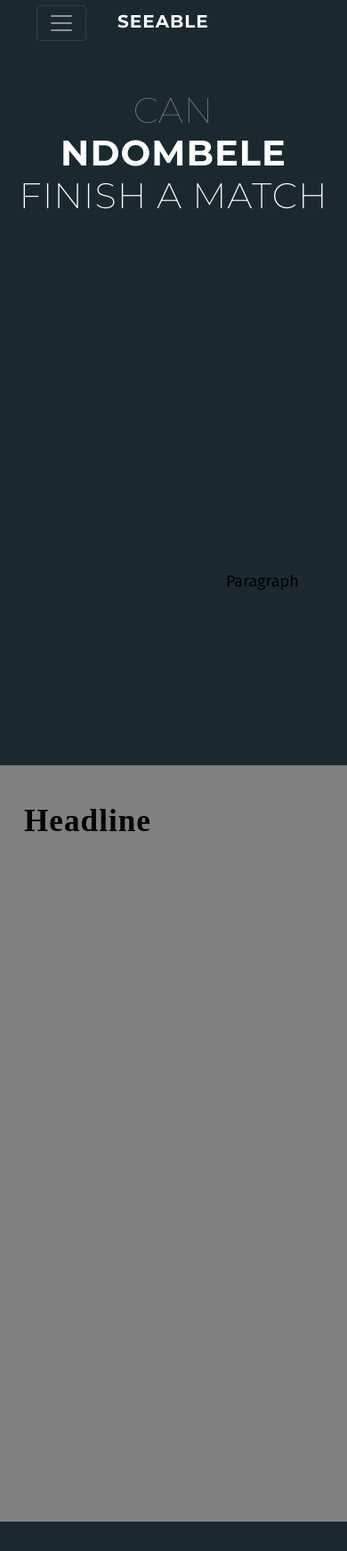
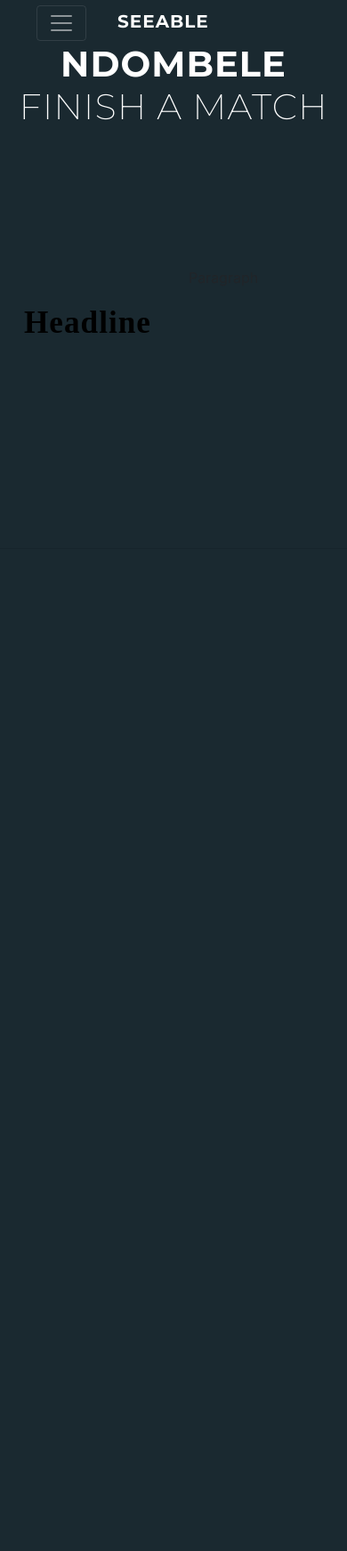
Before and after one commit to theojolliffe/SeeableNews, a Django app: page /ndombele in a window 390 px wide. Shown: the whole page at 89% size. After the commit the page ends 374 px from the top, so only its background shows below. Run offline with Django 3.2, Linux system fonts and the light colour scheme; some libraries are stand-ins or nearby versions; some web fonts are replaced.

Commit message:
Layout commit

```diff
--- a/seeablestats/templates/vis/main.html
+++ b/seeablestats/templates/vis/main.html
@@ -7,7 +7,7 @@
     <meta name="viewport" content="width=device-width, initial-scale=1.0">
     <title>Document</title>
     <link rel="stylesheet" href="https://stackpath.bootstrapcdn.com/bootstrap/4.3.1/css/bootstrap.min.css" integrity="sha384-ggOyR0iXCbMQv3Xipma34MD+dH/1fQ784/j6cY/iJTQUOhcWr7x9JvoRxT2MZw1T" crossorigin="anonymous">
-    <link rel="stylesheet" type="text/css" href="{% static '/css/main.css' %}">
+    <link rel="stylesheet" type="text/css" href="{% static '/css/main4.css' %}">
     <link href="https://fonts.googleapis.com/css2?family=Esteban&display=swap" rel="stylesheet">
     <link href="https://fonts.googleapis.com/css2?family=Fira+Sans&display=swap" rel="stylesheet">
     <link href="https://fonts.googleapis.com/css2?family=Montserrat:wght@100;200;400;700&display=swap" rel="stylesheet">
--- a/static/css/main.css
+++ b/static/css/main4.css
@@ -12,7 +12,7 @@
     color: white;
 }
 h1, h2, h3, h4, h5, h6 {
-    text-align: right;
+    text-align: center;
     margin: 0 0 0;
     font-family: "Montserrat","Helvetica Neue",Helvetica,Arial,sans-serif;
     font-weight: 700;
@@ -21,33 +21,6 @@
 }
 h1 {
     font-size: 50px;
-}
-.tool {
-    font-family: "Fira Sans";
-    color: rgba(255,255,255,.8);
-    text-align: center;
-    padding-top: 10px;
-    padding-bottom: 10px;
-    padding-left: 2px;
-    padding-right: 2px;
-    -webkit-hyphens: auto;
-    -moz-hyphens: auto;
-    -ms-hyphens: auto;
-    hyphens: auto;
-    font-size: 15px;}
-.tabletxt {
-    margin: auto;
-    color: rgba(255,255,255,8);
-    font-size: 20px;
-}
-#firstrow {
-    height: 700px;
-    position: relative;
-    top: 100px;
-}
-#secondrow {
-    height: 600px;
-    background-color: grey;
 }
 .table {
     margin: auto;
@@ -60,23 +33,10 @@
     font-weight: 100;
     color: gray;
 }
-.title {
-    margin-top: 200px;
-}
-.tooltip {
-    font-family: "Fira Sans";
-    background-color: #1A2930;
-    color: rgba(255,255,255,.3);
-    border: 1px solid;
-    border-radius: 5px;
-    font-size: 16px;
-    padding: 6px;
-    left: 53%;
-    top: 140px;
-    width: 144px;
-    height: 110px;
-    opacity: 1;
-    text-align: center;
+.positionsGrey {
+    font-weight: 100;
+    color: gray;
+    text-align: center !important;
 }
 svg {
     overflow: visible;
@@ -117,18 +77,6 @@
 .heading {
     padding: 10%
 }
-.para {
-    color: black;
-    font-size: 22px;
-    font-family: 'Fira Sans';
-    text-align: center;
-    position: relative;
-    top: -200px;
-    margin-left: 30%;
-    margin-right: 30%;
-    position: relative;
-    top: -30px;
-}
 .svgcont {
     width:10%;
     margin:20%;
@@ -147,17 +95,64 @@
     padding: auto;
     height:600px;
 }
+.positionsTitle {
+    margin-top: 100px;
+}
+text {
+    font-family: Montserrat;
+    fill: white;
+}
+circle {
+    color: white
+}
+line {
+    color: white
+}
+text.legendText {
+    fill: white;
+    font-size: 1rem
+}
+text.legendTitle {
+    font-size: 1rem;
+    font-weight: 500;
+}
+text.texter {
+    fill: #1A2930;
+}
+.row {
+    height: 200px;
+}
+.observablehq-ledge2 {
+    margin-left: 25%;;
+    margin-top: 10%;
+}
+.observablehq-ledge {
+    margin-top: 20%;
+}
+.ttText {
+    fill: #1A2930
+}
+.col-md-6 {
+    z-index: -1;
+}
+.observablehq-chart {
+    margin-left: 10%;
+    margin-right: 10%;
+}
 @media only screen and (max-width: 768px) {
+    .observablehq-ledge2 {
+        margin-top: 5%;
+    }
+    .observablehq-ledge {
+        margin-top: 10%;
+    }
+    .row {
+        height: 300px;
+    }
     h1 {
         text-align: center;
         margin: 0 0 0;
         font-size: 40px;
-    }
-    .svgcont {
-        width:10%;
-        margin:auto;
-        padding: auto;
-        height:500px;
     }
     .col-md-6 {
         margin-top: 20px;
@@ -178,24 +173,6 @@
         position: fixed;
         margin-right: 5%;
     }
-    .tooltip {
-        left: 65%;
-        top: 100px;
-    }
-    #firstrow {
-        height: 860px;
-    }
-    #secondrow {
-        height: 850px;
-        background-color: grey;
-    }
-    #maintitle {
-        height: 300px;
-    }
-    #map {
-        top: 150px;
-        position: absolute;
-    }
     h2 {
         text-align: center;
         margin: 0 0 0;
@@ -205,15 +182,4 @@
         color: rgb(0, 0, 0);
         font-size: 2.2rem;
     }
-    .heading {
-        padding: 10%;
-    }
-    .para {
-        text-align: center;
-        position: relative;
-        font-size: 18px;
-        top: -220px;
-        margin-left: 10%;
-        margin-right: 10%;
-    }
 }
```
Also changed, not shown: seeablestats/templates/vis/soton.html (+11 -9 lines).
